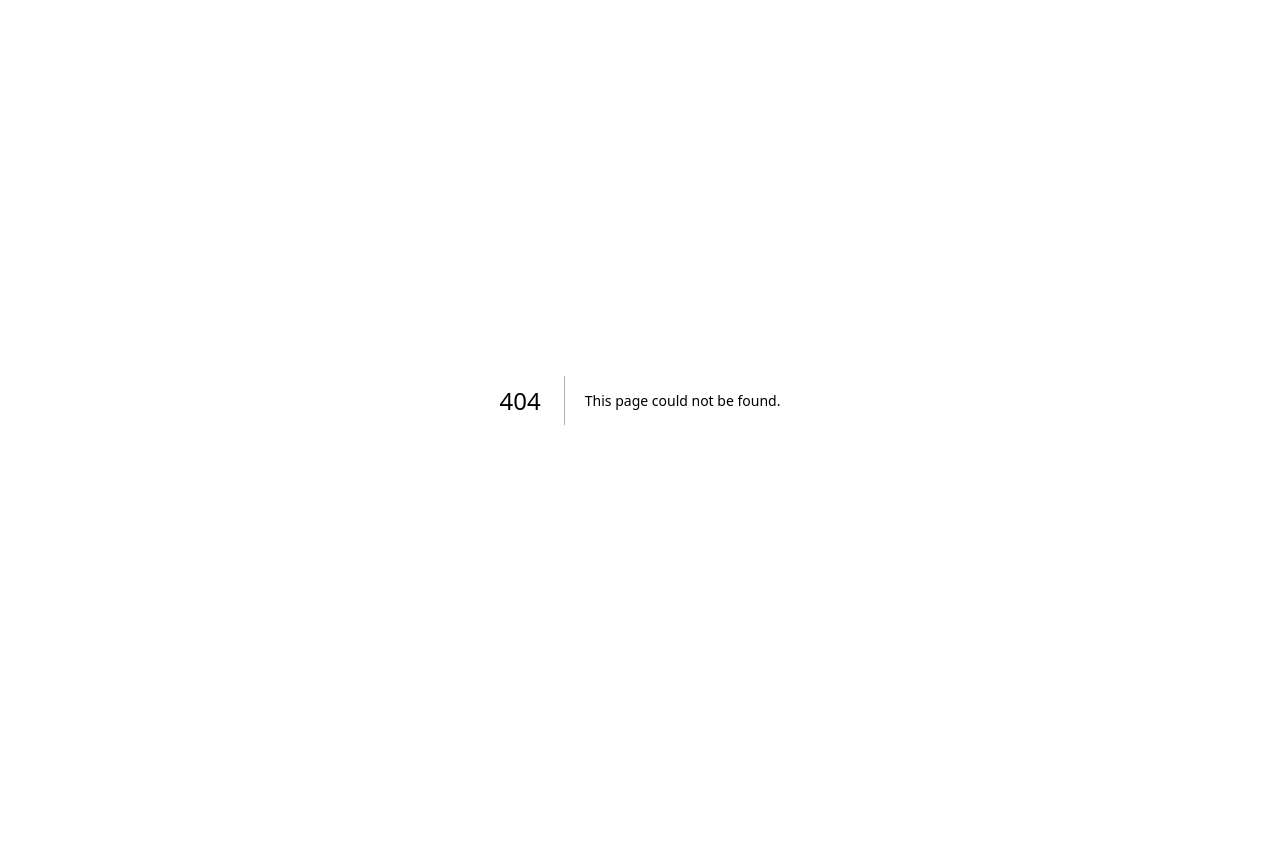
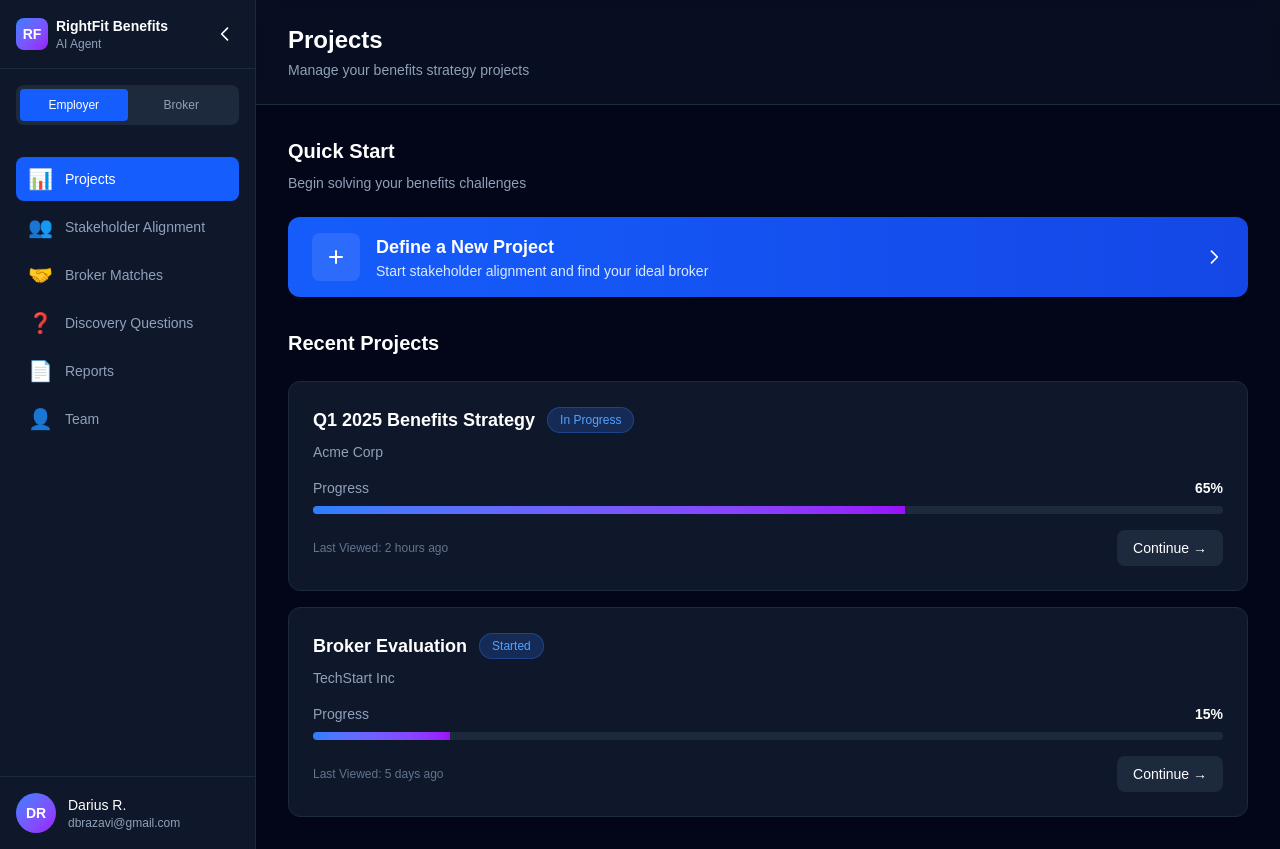
Before and after one commit to dbrazavi-web/broker-matcher, a Next.js app: page /platform/projects in a window 1280 px wide. Before the commit this address had no page. Before the commit the page ends 800 px from the top, so only its background shows below. Built offline with nearby package versions, Linux system fonts and the light colour scheme.

Commit message:
Add projects dashboard page

```diff
--- /dev/null
+++ b/app/platform/projects/page.jsx
@@ -0,0 +1,109 @@
+'use client';
+import { useState } from 'react';
+import { useRouter } from 'next/navigation';
+
+export default function PlatformProjects() {
+  const router = useRouter();
+  const [projects] = useState([
+    {
+      id: 1,
+      name: 'Q1 2025 Benefits Strategy',
+      company: 'Acme Corp',
+      status: 'In Progress',
+      progress: 65,
+      lastViewed: '2 hours ago',
+      role: 'Project Lead'
+    },
+    {
+      id: 2,
+      name: 'Broker Evaluation',
+      company: 'TechStart Inc',
+      status: 'Started',
+      progress: 15,
+      lastViewed: '5 days ago',
+      role: 'Contributor'
+    }
+  ]);
+
+  return (
+    <div className="min-h-screen bg-slate-950">
+      <div className="border-b border-slate-800 bg-slate-900/50 backdrop-blur">
+        <div className="max-w-7xl mx-auto px-8 py-6">
+          <div className="flex items-center justify-between">
+            <div>
+              <h1 className="text-2xl font-bold text-white">Projects</h1>
+              <p className="text-slate-400 text-sm mt-1">Manage your benefits strategy projects</p>
+            </div>
+          </div>
+        </div>
+      </div>
+
+      <div className="max-w-7xl mx-auto px-8 py-8">
+        <div className="mb-8">
+          <h2 className="text-xl font-bold text-white mb-2">Quick Start</h2>
+          <p className="text-slate-400 text-sm mb-6">Begin solving your benefits challenges</p>
+
+          <div className="space-y-4">
+            <button onClick={() => router.push('/ai-chat')} className="w-full bg-gradient-to-r from-blue-600 to-blue-700 hover:from-blue-700 hover:to-blue-800 text-white text-left px-6 py-4 rounded-xl transition flex items-center gap-4 group">
+              <div className="w-12 h-12 bg-white/10 rounded-lg flex items-center justify-center group-hover:scale-110 transition">
+                <svg className="w-6 h-6" fill="none" stroke="currentColor" viewBox="0 0 24 24">
+                  <path strokeLinecap="round" strokeLinejoin="round" strokeWidth={2} d="M12 6v6m0 0v6m0-6h6m-6 0H6" />
+                </svg>
+              </div>
+              <div className="flex-1">
+                <div className="font-bold text-lg">Define a New Project</div>
+                <div className="text-blue-100 text-sm">Start stakeholder alignment and find your ideal broker</div>
+              </div>
+              <svg className="w-5 h-5" fill="none" stroke="currentColor" viewBox="0 0 24 24">
+                <path strokeLinecap="round" strokeLinejoin="round" strokeWidth={2} d="M9 5l7 7-7 7" />
+              </svg>
+            </button>
+          </div>
+        </div>
+
+        <div>
+          <div className="flex items-center justify-between mb-6">
+            <h2 className="text-xl font-bold text-white">Recent Projects</h2>
+          </div>
+
+          <div className="space-y-4">
+            {projects.map((project) => (
+              <div key={project.id} className="bg-slate-900 border border-slate-800 rounded-xl p-6 hover:border-slate-700 transition cursor-pointer group">
+                <div className="flex items-start justify-between mb-4">
+                  <div className="flex-1">
+                    <div className="flex items-center gap-3 mb-2">
+                      <h3 className="text-lg font-bold text-white group-hover:text-blue-400 transition">
+                        {project.name}
+                      </h3>
+                      <span className="px-3 py-1 rounded-full text-xs font-medium bg-blue-500/20 text-blue-400 border border-blue-500/30">
+                        {project.status}
+                      </span>
+                    </div>
+                    <p className="text-slate-400 text-sm">{project.company}</p>
+                  </div>
+                </div>
+
+                <div className="mb-4">
+                  <div className="flex items-center justify-between text-sm mb-2">
+                    <span className="text-slate-400">Progress</span>
+                    <span className="text-white font-bold">{project.progress}%</span>
+                  </div>
+                  <div className="h-2 bg-slate-800 rounded-full overflow-hidden">
+                    <div className="h-full bg-gradient-to-r from-blue-500 to-purple-600" style={{ width: project.progress + '%' }}></div>
+                  </div>
+                </div>
+
+                <div className="flex items-center justify-between">
+                  <p className="text-xs text-slate-500">Last Viewed: {project.lastViewed}</p>
+                  <button className="px-4 py-2 bg-slate-800 hover:bg-slate-700 rounded-lg text-sm font-medium">
+                    Continue →
+                  </button>
+                </div>
+              </div>
+            ))}
+          </div>
+        </div>
+      </div>
+    </div>
+  );
+}
```
